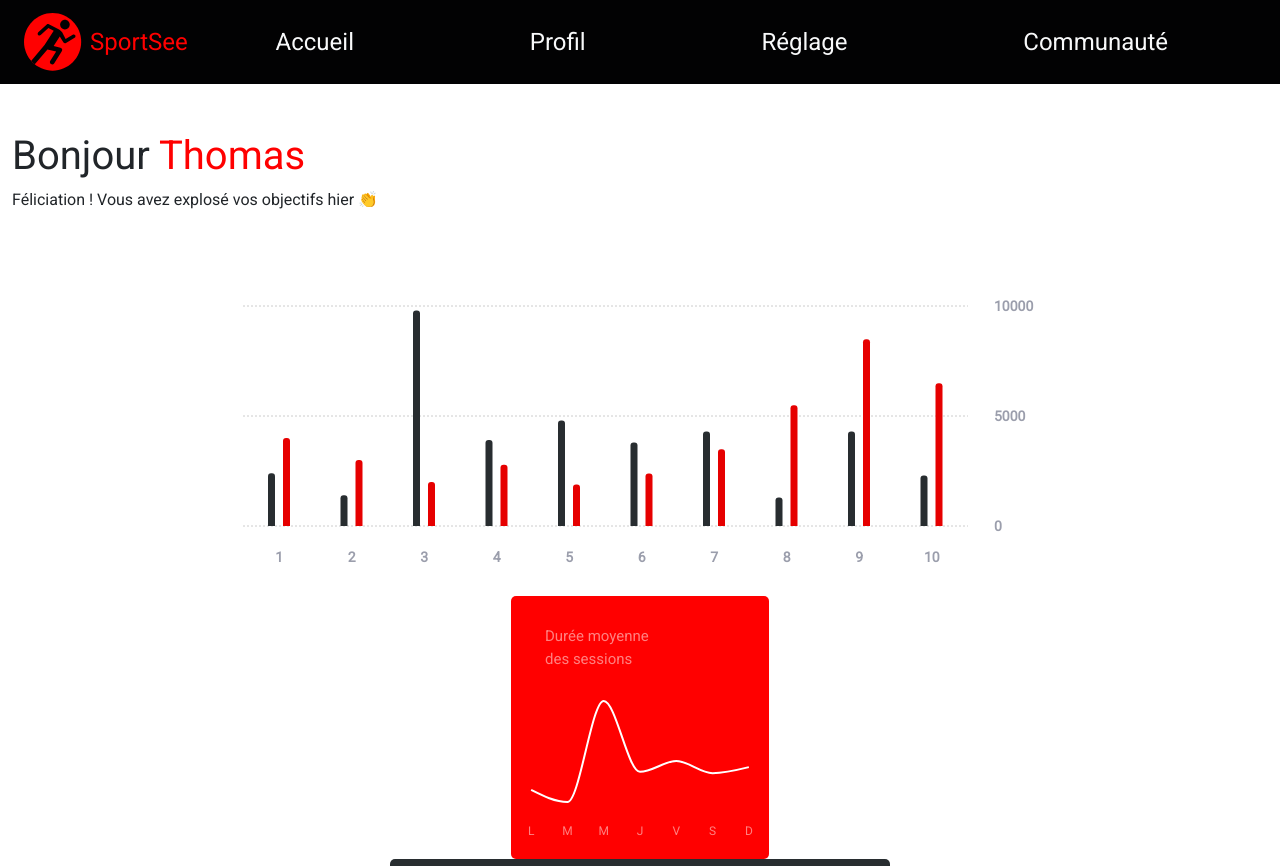
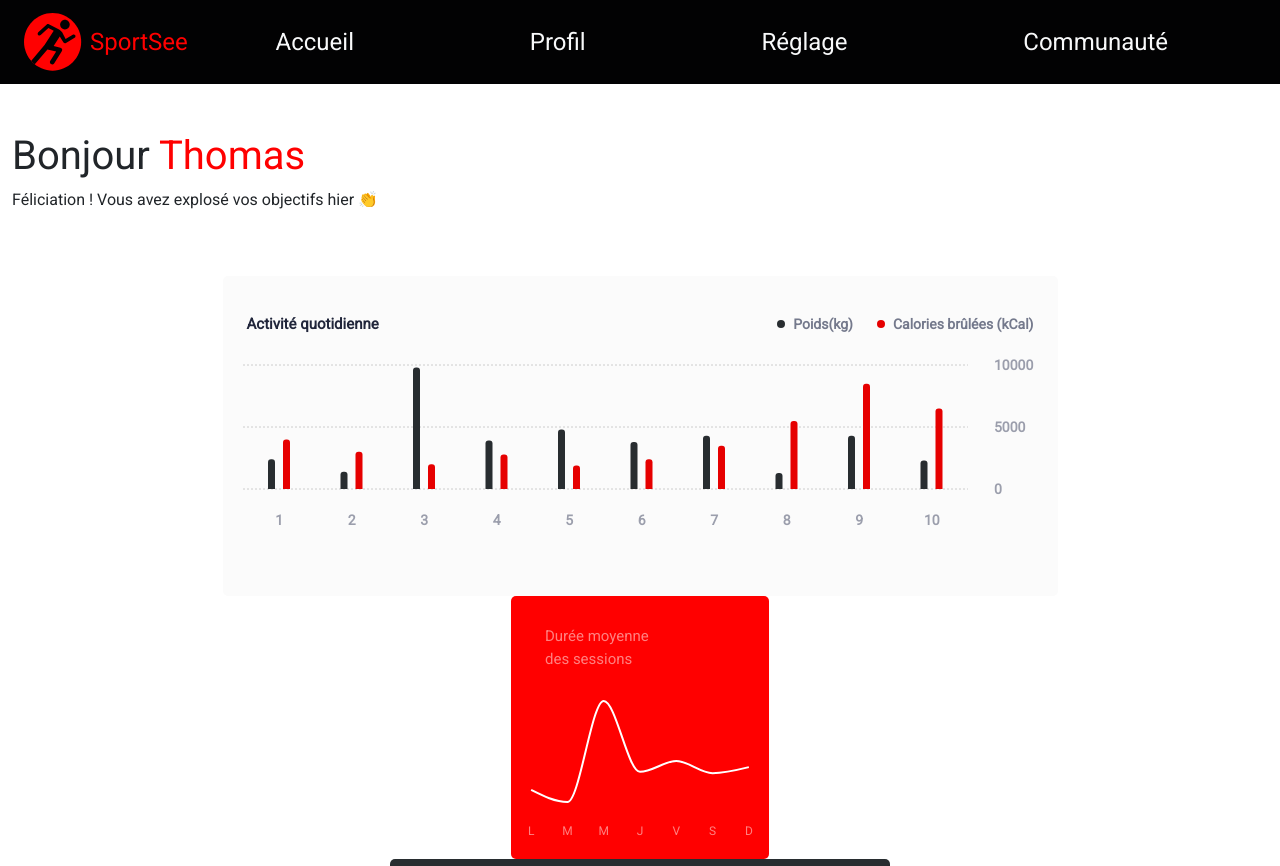
Before and after one commit to timothegonin/timothe_gonin_12_062022, a React (Create React App) app: page / in a window 1280 px wide. Shown: the top 866 px of the page. Built offline with nearby package versions, Linux system fonts and the light colour scheme.

Commit message:
💄 Activity-chart legends and title

```diff
--- a/src/components/Activity/index.jsx
+++ b/src/components/Activity/index.jsx
@@ -88,7 +88,23 @@ const CustomTooltip = ({ active, payload }) => {
 export default function Activity() {
   return (
     <div className="charts__content">
-      <ResponsiveContainer width="100%" height="100%">
+      <div className="activity__container">
+        <div className="activity__info">
+          <div className="activity__title ms-4">
+            <p className="m-0">Activité quotidienne</p>
+          </div>
+          <div class="activity__legend">
+            <div className="d-flex align-items-center me-4">
+              <span className="point point--black me-2"></span>
+              <p className="m-0">Poids(kg)</p>
+            </div>
+            <div className="d-flex align-items-center me-4">
+              <span className="point point--red me-2"></span>
+              <p className="m-0">Calories brûlées (kCal)</p>
+            </div>
+          </div>
+        </div>
+        <ResponsiveContainer width="100%" height="70%">
           <BarChart
             width={500}
             height={300}
@@ -128,5 +144,6 @@ export default function Activity() {
           </BarChart>
         </ResponsiveContainer>
       </div>
+    </div>
   )
 }
--- a/src/styles/scss/components/_charts.scss
+++ b/src/styles/scss/components/_charts.scss
@@ -36,6 +36,51 @@
   }
 }
 
+.activity {
+  &__container {
+    border-radius: 5px;
+    background: #fbfbfb;
+    height: 100%;
+    width: 100%;
+    display: flex;
+    flex-direction: column;
+    align-items: center;
+    justify-content: center;
+  }
+  &__info {
+    width: 100%;
+    display: flex;
+    justify-content: space-between;
+    .point {
+      height: 8px;
+      width: 8px;
+      display: inline-block;
+      border-radius: 50%;
+      &--black {
+        background-color: #282d30;
+      }
+      &--red {
+        background-color: #e60000;
+      }
+    }
+  }
+  &__title {
+    p {
+      color: #20253a;
+      font-weight: 700;
+      font-size: 15px;
+    }
+  }
+  &__legend {
+    display: flex;
+    justify-content: space-between;
+    p {
+      color: #74798c;
+      font-weight: 700;
+      font-size: 14px;
+    }
+  }
+}
 .radar {
   &__container {
     background: #282d30;
```
Lines whose indentation alone changed are shown as unchanged.
